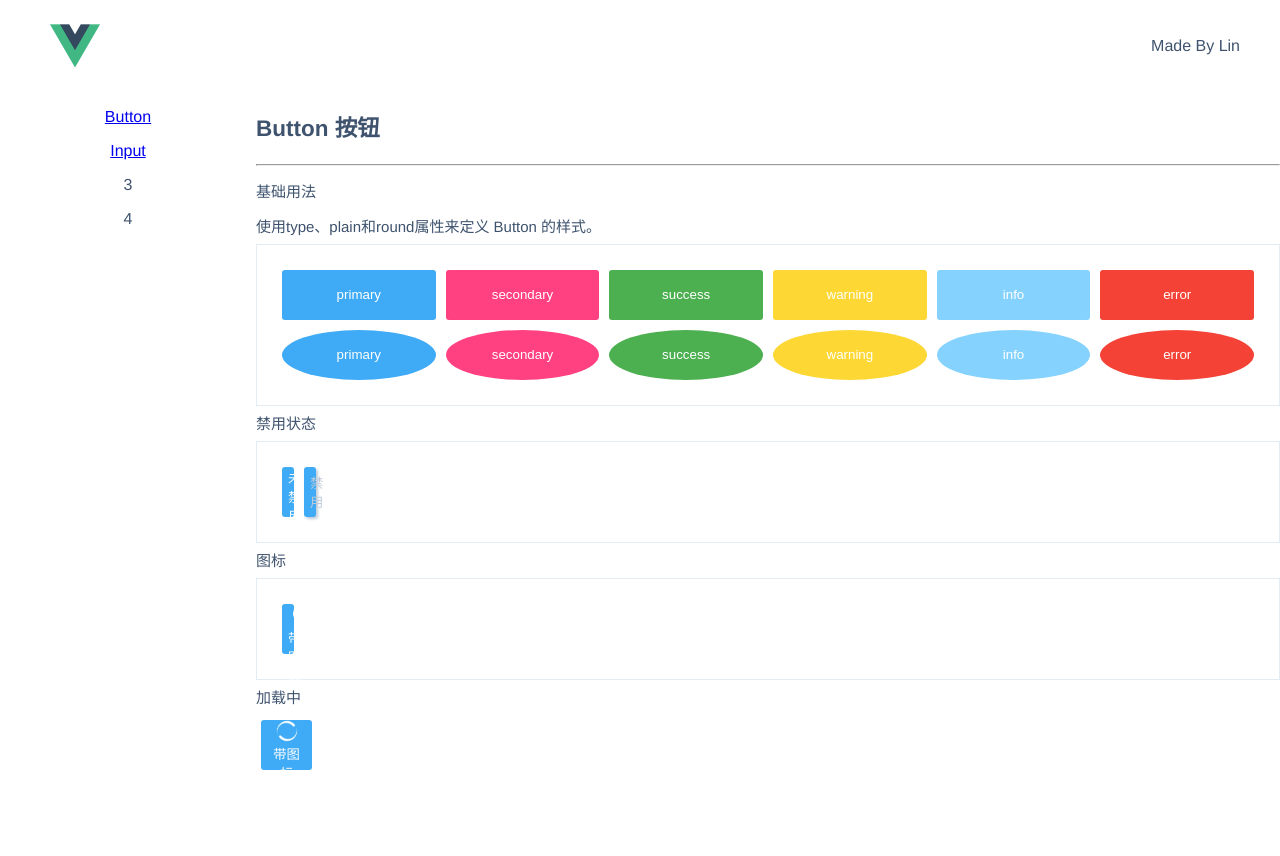
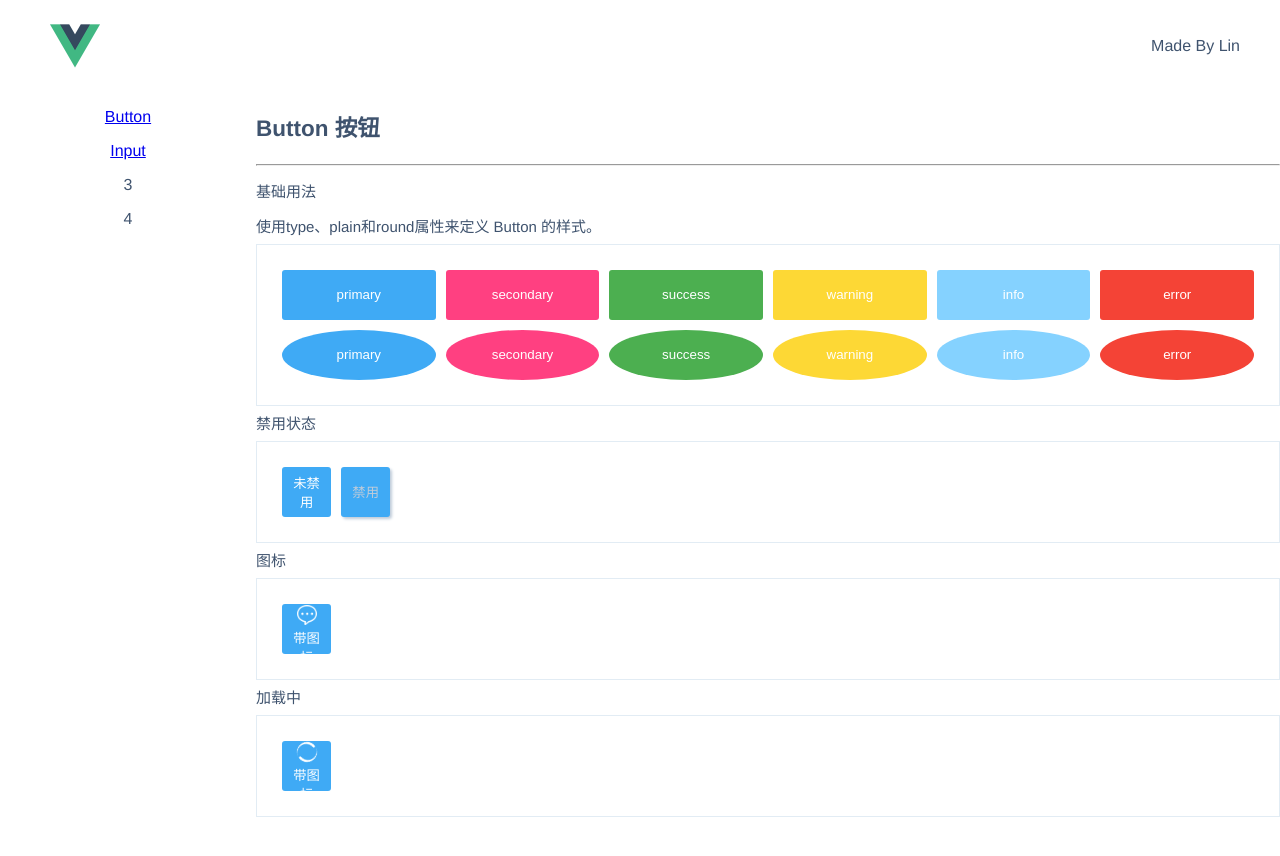
Before and after one commit to MrEggs/vue-ui, a Vue app: page /#/button in a window 1280 px wide. Shown: the top 856 px of the page. Built offline with nearby package versions, Linux system fonts and the light colour scheme.

Commit message:
-fix button demo  bug

```diff
--- a/src/components/button/ButtonDemo.vue
+++ b/src/components/button/ButtonDemo.vue
@@ -36,10 +36,8 @@
             </span>
         </section>
         <div class="btn-demo-show-row">
-            <div class="btn-demo-show-line ">
-                <EButton @click="alert" :color="'primary'" :btnShow="'primary'" class="btn-common-item">未禁用</EButton>
-                <EButton @click="alert" :color="'primary'" :eDisable=true :btnShow="'primary'" class="btn-common-item">禁用</EButton>
-            </div>
+            <EButton @click="alert" :color="'primary'" :btnShow="'primary'" class="btn-common-item">未禁用</EButton>
+            <EButton @click="alert" :color="'primary'" :eDisable=true :btnShow="'primary'" class="btn-common-item">禁用</EButton>
         </div>
         <section>
             <span>
@@ -47,16 +45,14 @@
             </span>
         </section>
         <div class="btn-demo-show-row">
-            <div class="btn-demo-show-line ">
-                <EButton @click="alert" :color="'primary'" :btnShow="'primary'" :icon="icon" class="btn-common-item">带图标</EButton>
-            </div>
+            <EButton @click="alert" :color="'primary'" :btnShow="'primary'" :icon="icon" class="btn-common-item">带图标</EButton>
         </div>
         <section>
             <span>
                 加载中
             </span>
         </section>
-        <div class="btn-demo-show">
+        <div class="btn-demo-show-row">
             <EButton @click="alert" :color="'primary'" :btnShow="'primary'" :loading=true class="btn-common-item">带图标</EButton>
         </div>
     </div>
```
